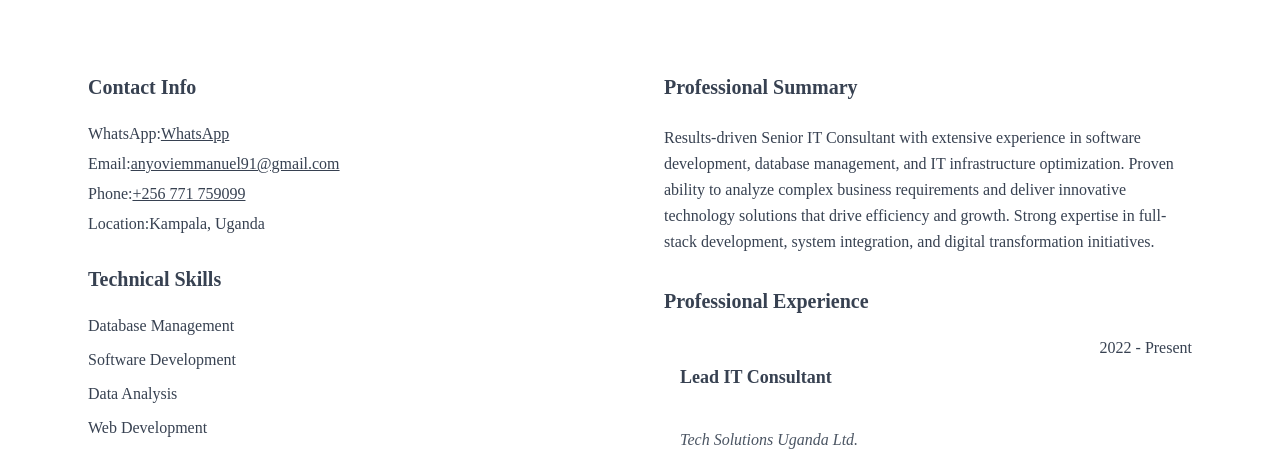
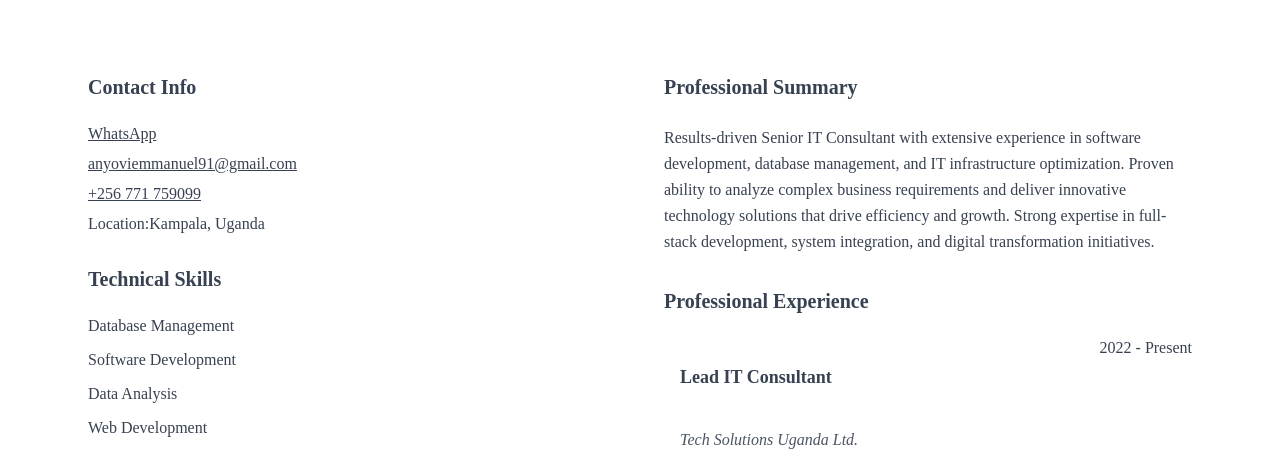
Before and after one commit to manizoh/cv-tailwind_css, a plain HTML site: page index.html in a window 1280 px wide. Shown: the part 269-731 px from the top of the page. Drawn offline with Linux system fonts and the light colour scheme.

Commit message:
labels
Removed labels for contact information links.

```diff
--- a/index.html
+++ b/index.html
@@ -28,15 +28,12 @@
                     <h3 class="text-xl font-bold text-deep-green-800 mb-4 pb-2 border-b-2 border-deep-green-800">Contact Info</h3>
                     <div class="space-y-3">
                         <div class="flex items-center">
-                            <span class="text-gray-700">WhatsApp:</span>
                             <a href="https://wa.me/qr/62FZIAGHWA75P1" class="text-gray-700 ml-2">WhatsApp</a>
                         </div>
                         <div class="flex items-center">
-                            <span class="text-gray-700">Email:</span>
                             <a href="mailto:anyoviemmanuel91@gmail.com" class="text-gray-700 ml-2">anyoviemmanuel91@gmail.com</a>
                         </div>
                         <div class="flex items-center">
-                            <span class="text-gray-700">Phone:</span>
                             <a href="tel:+256771759099" class="text-gray-700 ml-2">+256 771 759099</a>
                         </div>
                         <div class="flex items-center">
```
